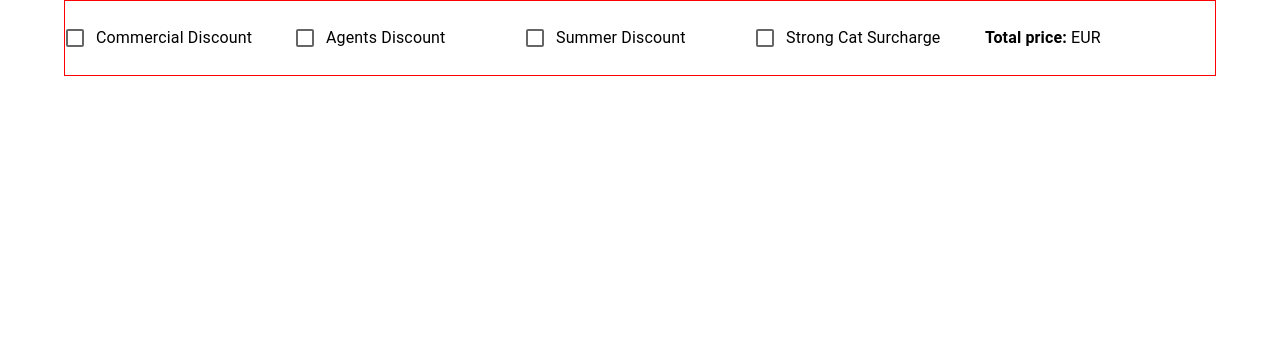
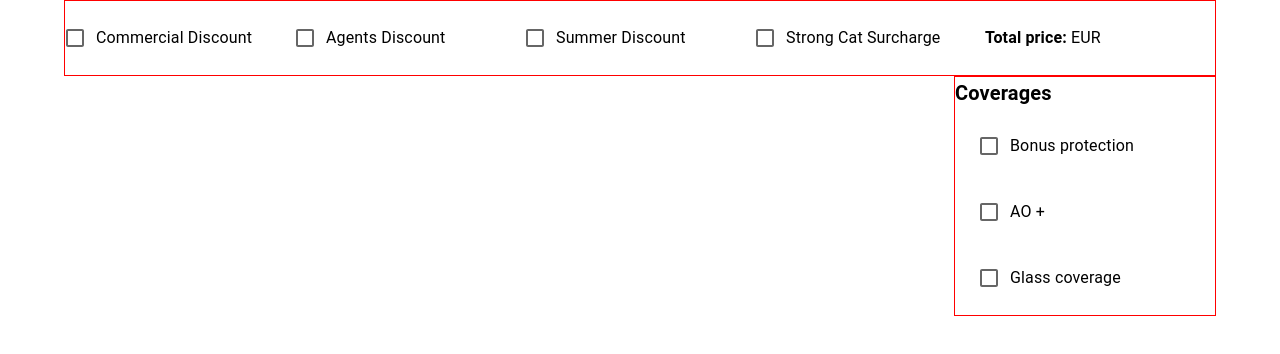
Before and after one commit to dino110/InsuranceApp, a React (Create React App) app in the folder frontend/: page / in a window 1280 px wide. Shown: the top 354 px of the page. Built offline with nearby package versions, Linux system fonts and the light colour scheme.

Commit message:
SideBar component created

```diff
--- a/frontend/src/App.tsx
+++ b/frontend/src/App.tsx
@@ -1,11 +1,13 @@
 import React from "react";
 import { Container } from "@mui/material";
 import Header from "./components/Header";
+import SideBar from "./components/SideBar";
 
 function App() {
   return (
     <Container>
       <Header />
+      <SideBar />
     </Container>
   );
 }
--- /dev/null
+++ b/frontend/src/components/SideBar/index.tsx
@@ -0,0 +1,105 @@
+import React from "react";
+import {
+  Stack,
+  styled,
+  FormControlLabel,
+  Checkbox,
+  Typography,
+  Box,
+} from "@mui/material";
+import { useForm, Controller } from "react-hook-form";
+
+const Container = styled(Box)({
+  float: "right",
+  position: "relative",
+  width: "260px",
+  border: "1px solid red",
+});
+
+interface FormData {
+  bonusProtection: boolean;
+  aoPlus: boolean;
+  glassCoverage: boolean;
+}
+
+const SideBar = (): JSX.Element => {
+  const { control, formState } = useForm<FormData>();
+
+  const handleChange = (name: string, isChecked: boolean) => {
+    console.log(`${name} is ${isChecked ? "checked" : "unchecked"}`);
+  };
+
+  return (
+    <Container>
+      <Typography fontWeight={600} variant="h6" align="left">
+        Coverages
+      </Typography>
+      <form>
+        <Stack
+          direction="column"
+          justifyItems="left"
+          padding="16px 24px"
+          gap="24px"
+        >
+          <FormControlLabel
+            control={
+              <Controller
+                name="bonusProtection"
+                control={control}
+                defaultValue={false}
+                render={({ field }) => (
+                  <Checkbox
+                    {...field}
+                    color="primary"
+                    onChange={(e) =>
+                      handleChange("Bonus protection", e.target.checked)
+                    }
+                  />
+                )}
+              />
+            }
+            label="Bonus protection"
+          />
+          <FormControlLabel
+            control={
+              <Controller
+                name="aoPlus"
+                control={control}
+                defaultValue={false}
+                render={({ field }) => (
+                  <Checkbox
+                    {...field}
+                    color="primary"
+                    onChange={(e) => handleChange("AO +", e.target.checked)}
+                  />
+                )}
+              />
+            }
+            label="AO +"
+          />
+          <FormControlLabel
+            control={
+              <Controller
+                name="glassCoverage"
+                control={control}
+                defaultValue={false}
+                render={({ field }) => (
+                  <Checkbox
+                    {...field}
+                    color="primary"
+                    onChange={(e) =>
+                      handleChange("Glass coverage", e.target.checked)
+                    }
+                  />
+                )}
+              />
+            }
+            label="Glass coverage"
+          />
+        </Stack>
+      </form>
+    </Container>
+  );
+};
+
+export default SideBar;
```
